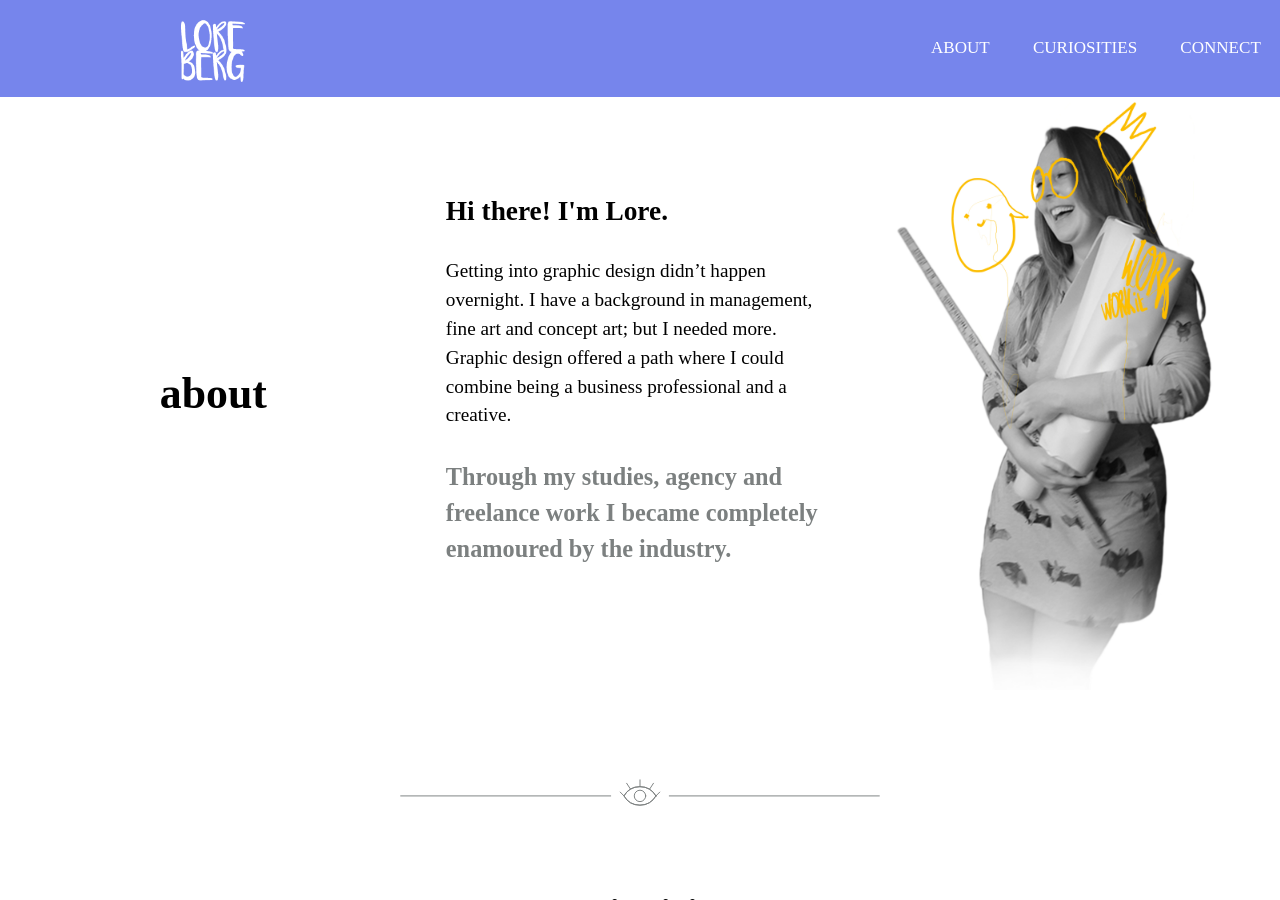
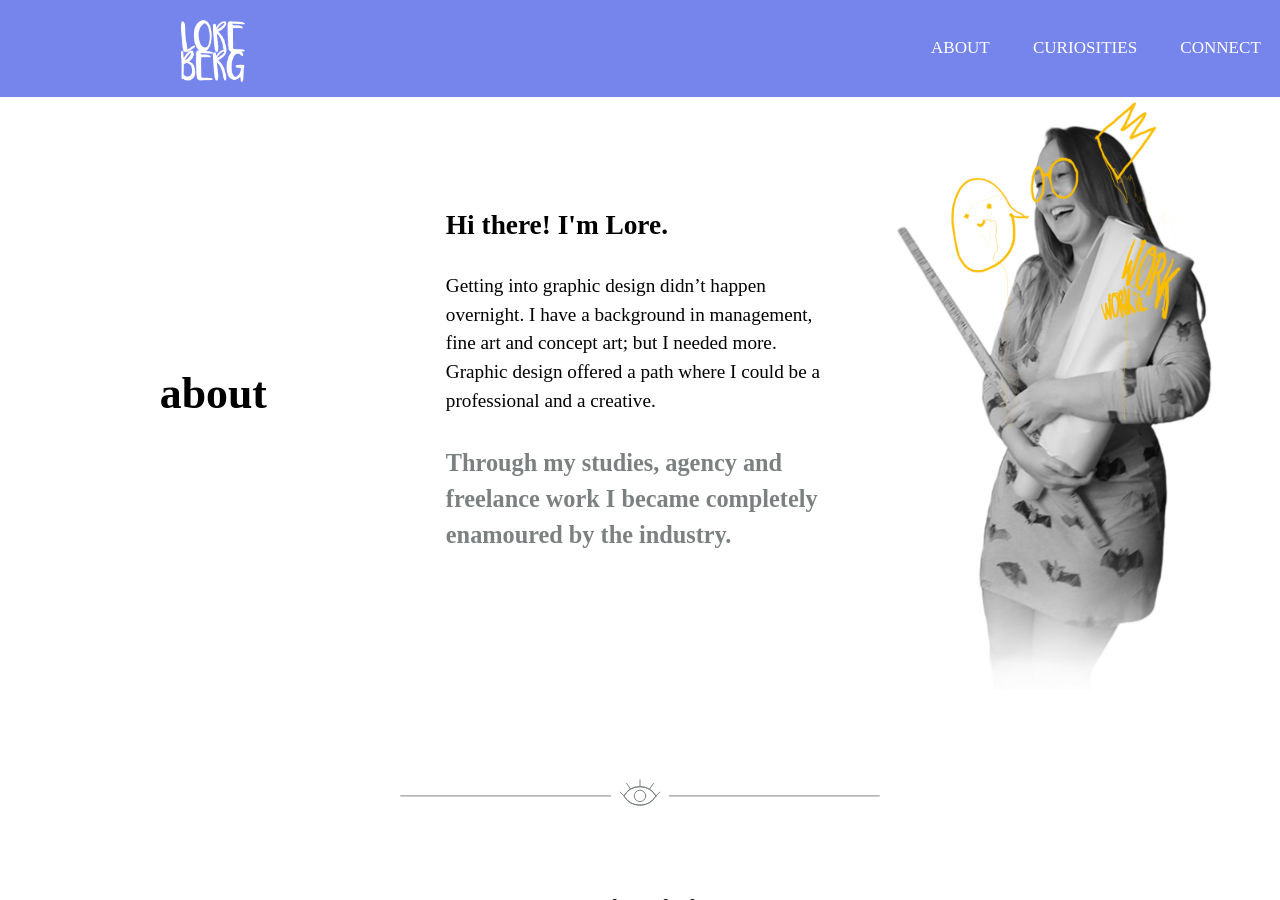
Before and after one commit to laurenberg/graphicsoflore.ca, a Jekyll site: the page built from index.html, in a window 1280 px wide and 900 px high, scrolled down 509 px. Built offline with Jekyll 4.4.1, drawn with Linux system fonts in a browser that asks for light colours; some web fonts are replaced.

Commit message:
copy change

```diff
--- a/index.html
+++ b/index.html
@@ -15,7 +15,7 @@ layout: default
     </div>
     <div class="unit l-1-3 m-1-3 xs-1 me-desc">
       <h3 class="iskra">Hi there! I'm Lore.</h3>
-      <p>Getting into graphic design didn’t happen overnight. I have a background in management, fine art and concept art; but I needed more. Graphic design offered a path where I could combine being a business professional and a creative.</p>
+      <p>Getting into graphic design didn’t happen overnight. I have a background in management, fine art and concept art; but I needed more. Graphic design offered a path where I could be a professional and a creative.</p>
       <p class="em giga"><strong>Through my studies, agency and freelance work I became completely enamoured by the industry.</strong></p>
     </div>
     <div class="unit l-1-3 m-1-3 xs-1">
```
